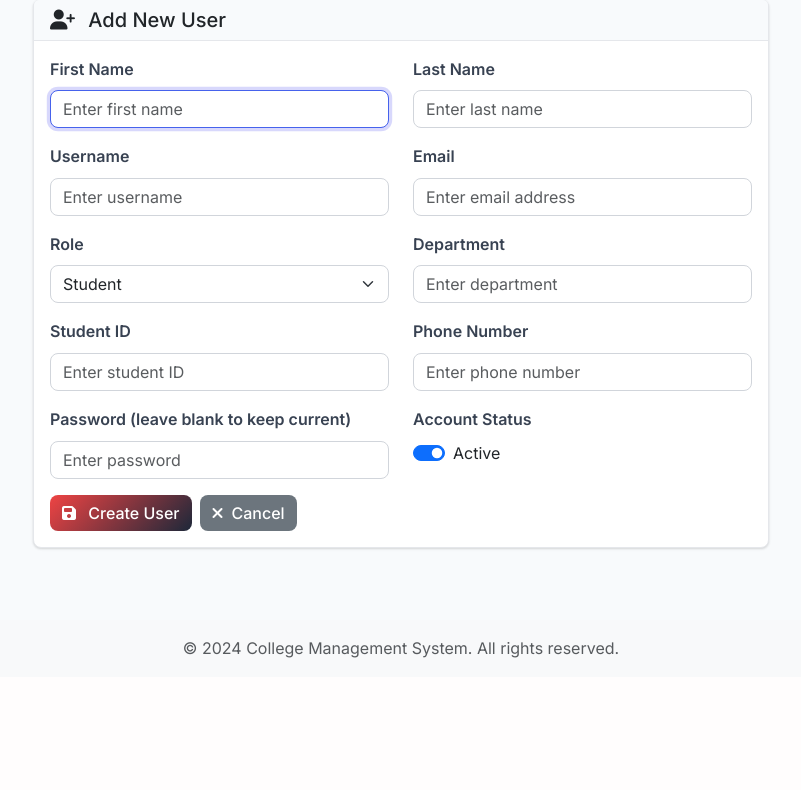
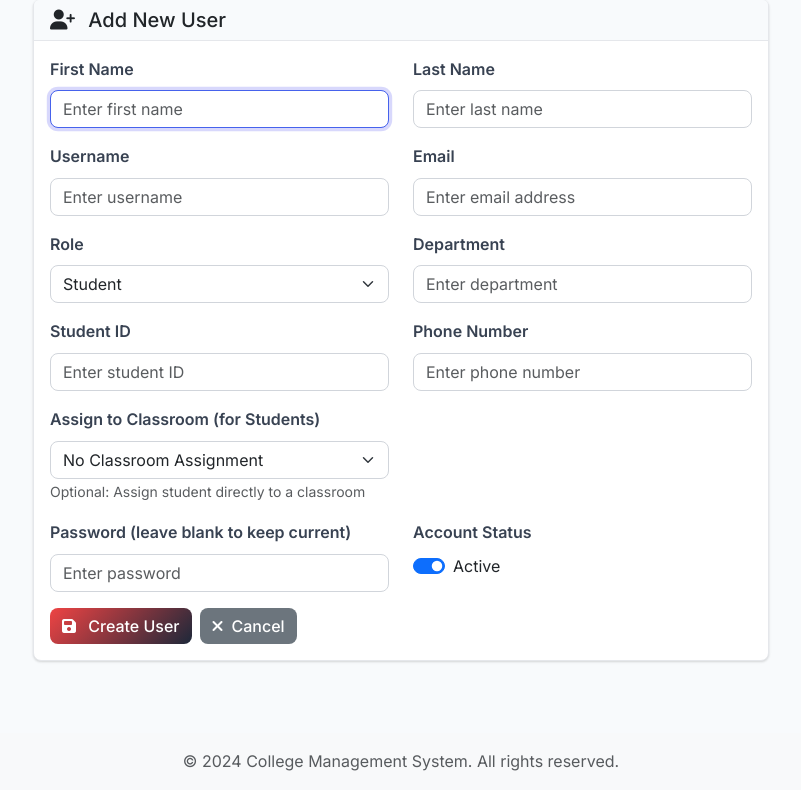
Before and after one commit to rushi-mereddy/adarsh-app, a Flask app: page /admin/users/add in a window 1280 px wide. Shown: the part 173-963 px from the top of the page, without its empty margins (239-1040 px from the left). Before the commit the page ends 831 px from the top, so only its background shows below. Run offline with Flask 3, Linux system fonts and the light colour scheme; a user stored in the database is signed in; some libraries are stand-ins or nearby versions.

Commit message:
Enable assignment of students to classrooms when creating or editing users
Updates user creation/edit forms to allow classroom assignment; modifies routes to update user classroom data.

Replit-Commit-Author: Agent
Replit-Commit-Session-Id: 2cc784f4-5331-4df3-a63c-dbbc9e05f573
Replit-Commit-Screenshot-Url: https://storage.googleapis.com/screenshot-production-us-central1/9c66b4d1-a79a-4b18-9b9c-1812925f0ecb/1cc1b42e-0888-4014-abe7-c636622fc857.jpg

```diff
--- a/routes.py
+++ b/routes.py
@@ -458,15 +458,15 @@ def admin_add_user():
         # Handle classroom assignment for students
         if form.role.data == 'student' and form.classroom_id.data and form.classroom_id.data != 0:
             try:
-                classroom_assignment = ClassroomAssignment(
-                    classroom_id=form.classroom_id.data,
-                    user_id=user.id,
-                    assigned_at=datetime.utcnow()
-                )
-                db.session.add(classroom_assignment)
+                classroom = Classroom.query.get(form.classroom_id.data)
+                user.classroom_id = form.classroom_id.data
+                # Also update user's individual fields for consistency
+                user.department = classroom.department
+                user.year = classroom.year
+                user.semester = classroom.semester
+                user.section = classroom.section
                 db.session.commit()
 
-                classroom = Classroom.query.get(form.classroom_id.data)
                 flash(f'User created successfully and assigned to classroom: {classroom.name}!', 'success')
             except Exception as e:
                 flash(f'User created but failed to assign to classroom: {str(e)}', 'warning')
@@ -483,6 +483,16 @@ def admin_add_user():
 def admin_edit_user(user_id):
     user = User.query.get_or_404(user_id)
     form = UserForm(obj=user)
+
+    # Populate classroom choices
+    classrooms = Classroom.query.filter_by(is_active=True).order_by(Classroom.name).all()
+    form.classroom_id.choices = [(0, 'No Classroom Assignment')] + [(c.id, f"{c.name} ({c.department} - Year {c.year})") for c in classrooms]
+
+    # Set current classroom assignment
+    if user.classroom_id:
+        form.classroom_id.data = user.classroom_id
+    else:
+        form.classroom_id.data = 0
 
     if form.validate_on_submit():
         # Check for email conflicts
@@ -502,6 +512,20 @@ def admin_edit_user(user_id):
         user.student_id = form.student_id.data if form.role.data == 'student' else None
         user.faculty_id = form.faculty_id.data if form.role.data == 'faculty' else None
         user.is_active = form.is_active.data
+
+        # Handle classroom assignment for students
+        if form.role.data == 'student' and form.classroom_id.data and form.classroom_id.data != 0:
+            classroom = Classroom.query.get(form.classroom_id.data)
+            if classroom:
+                user.classroom_id = form.classroom_id.data
+                # Update user's individual fields for consistency
+                user.department = classroom.department
+                user.year = classroom.year
+                user.semester = classroom.semester
+                user.section = classroom.section
+        elif form.role.data != 'student' or form.classroom_id.data == 0:
+            # Remove classroom assignment if not student or no classroom selected
+            user.classroom_id = None
 
         if form.password.data:
             user.password_hash = generate_password_hash(form.password.data)
--- a/templates/admin/users.html
+++ b/templates/admin/users.html
@@ -99,6 +99,15 @@
                             <div class="col-md-6 mb-3">
                                 {{ form.phone.label(class="form-label fw-semibold") }}
                                 {{ form.phone(class="form-control", placeholder="Enter phone number") }}
+                            </div>
+                        </div>
+
+                        <!-- Classroom Assignment Field (Students Only) -->
+                        <div class="row" id="classroomField" style="display: none;">
+                            <div class="col-md-6 mb-3">
+                                {{ form.classroom_id.label(class="form-label fw-semibold") }}
+                                {{ form.classroom_id(class="form-select") }}
+                                <small class="text-muted">Optional: Assign student directly to a classroom</small>
                             </div>
                         </div>
 
@@ -357,19 +366,23 @@ function toggleRoleFields() {
     const roleSelect = document.getElementById('role');
     const studentField = document.getElementById('studentIdField');
     const facultyField = document.getElementById('facultyIdField');
+    const classroomField = document.getElementById('classroomField');
 
-    if (roleSelect && studentField && facultyField) {
+    if (roleSelect && studentField && facultyField && classroomField) {
         const selectedRole = roleSelect.value;
 
         if (selectedRole === 'student') {
             studentField.style.display = 'block';
             facultyField.style.display = 'none';
+            classroomField.style.display = 'block';
         } else if (selectedRole === 'faculty') {
             studentField.style.display = 'none';
             facultyField.style.display = 'block';
+            classroomField.style.display = 'none';
         } else {
             studentField.style.display = 'none';
             facultyField.style.display = 'none';
+            classroomField.style.display = 'none';
         }
     }
 }
```
